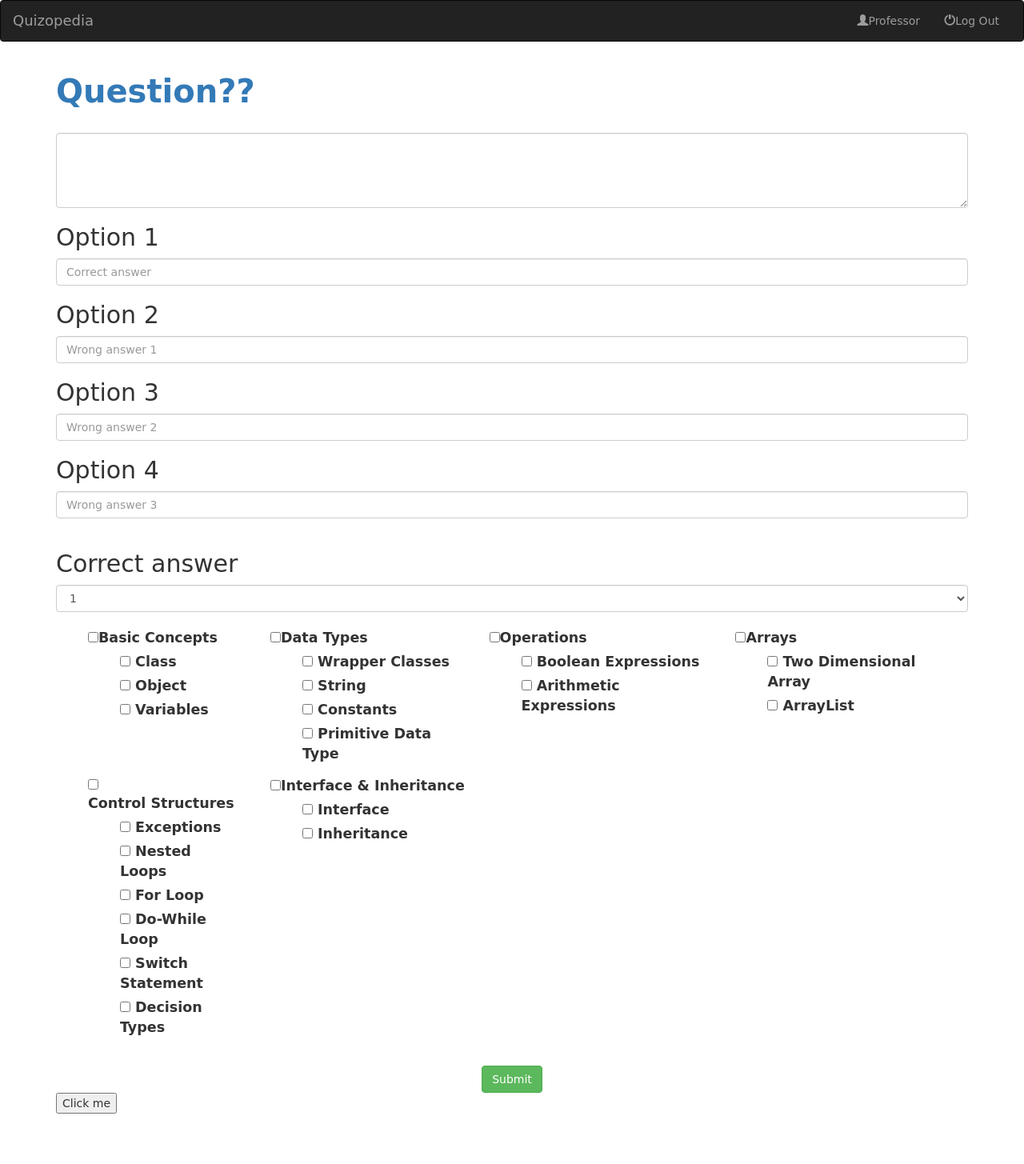
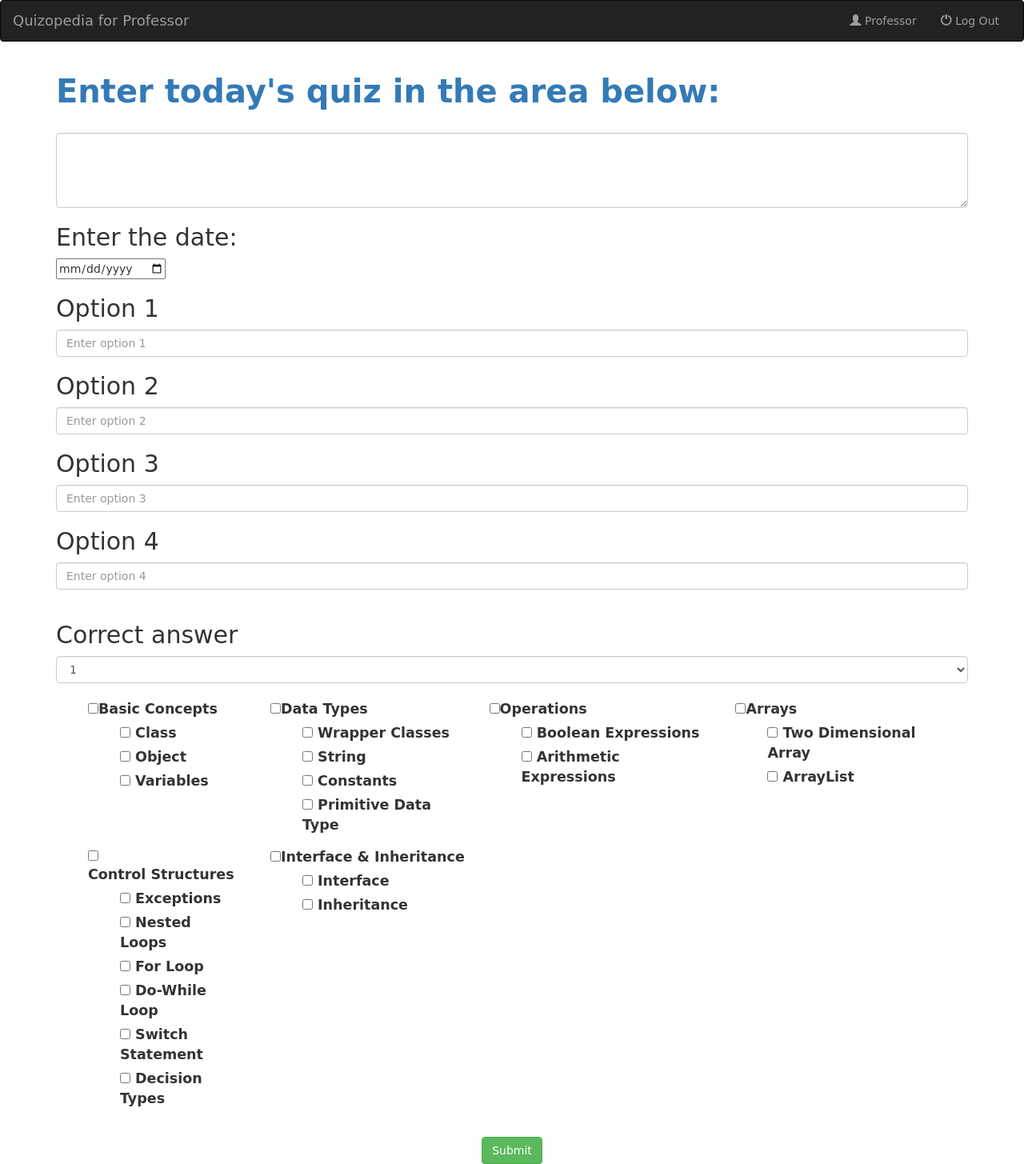
Before and after one commit to hmaskai/Quiz-Of-The-Day, a PHP site: page /staff/homepage_prof.php in a window 1280 px wide. Shown: the whole page at 80% size. Before the commit the page ends 1392 px from the top, so only its background shows below. Run offline with PHP 8.4, Linux system fonts and the light colour scheme.

Commit message:
Professor changes finalized

```diff
--- a/Quizopedia/public/staff/homepage_prof.php
+++ b/Quizopedia/public/staff/homepage_prof.php
@@ -42,15 +42,15 @@ function createTag(text) {
 			<span class="icon-bar"></span>
 		</button>
 		<div class="navbar-header">
-		  <a class="navbar-brand" href="#">Quizopedia</a>
+		  <a class="navbar-brand" href="#">Quizopedia for Professor</a>
 		</div>
 
 		<!-- Collect the nav links, forms, and other content for toggling -->
 		<div class="collapse navbar-collapse" id="myNavbar">
 
 		  <ul class="nav navbar-nav navbar-right">
-			  <li><a href="#"><span class="glyphicon glyphicon-user"></span>Professor</a></li>
-			  <li><a href="logout.php"><span class="glyphicon glyphicon-off"></span>Log Out</a></li>
+			  <li><a href="#"><span class="glyphicon glyphicon-user"></span> Professor</a></li>
+			  <li><a href="logout.php"><span class="glyphicon glyphicon-off"></span> Log Out</a></li>
 		  </ul>
 		</div><!-- /.navbar-collapse -->
 	  </div><!-- /.container-fluid -->
@@ -59,18 +59,23 @@ function createTag(text) {
 
 <div class= "container">
 <form class="quizsettings" id="editexamquestionformmodel" action="questionDB.php" method="post">
+
+
+
 <fieldset>
-	<h3>Question??</h3>
+	<h3>Enter today's quiz in the area below:</h3>
 	<br>
 	<textarea rows="4" cols="50" name="question" class="form-control">
 	</textarea>
 </fieldset>
+<h2>Enter the date:</h2>
+<input type="date" name="quizDate">
 <fieldset class="createanswers">
 <div class="fieldgroup">
 	<h2>Option 1</h2>
 	<div>
 
-		<input placeholder="Correct answer" id="EditExamQuestionFormModel_answer_1" name="op1" type="text" class="form-control"/>
+		<input placeholder="Enter option 1" id="EditExamQuestionFormModel_answer_1" name="op1" type="text" class="form-control"/>
 
 	</div>
 </div>
@@ -78,7 +83,7 @@ function createTag(text) {
 	<h2>Option 2</h2>
 	<div>
 
-		<input placeholder="Wrong answer 1" id="EditExamQuestionFormModel_answer_2" name="op2" type="text" class="form-control"/>
+		<input placeholder="Enter option 2" id="EditExamQuestionFormModel_answer_2" name="op2" type="text" class="form-control"/>
 
 	</div>
 </div>
@@ -86,7 +91,7 @@ function createTag(text) {
 	<h2>Option 3</h2>
 	<div>
 
-	<input placeholder="Wrong answer 2" id="EditExamQuestionFormModel_answer_3" name="op3" type="text" class="form-control"/>
+	<input placeholder="Enter option 3" id="EditExamQuestionFormModel_answer_3" name="op3" type="text" class="form-control"/>
 
 	</div>
 	</div>
@@ -94,7 +99,7 @@ function createTag(text) {
 <div class="fieldgroup">
 	<h2>Option 4</h2>
 
-	<input placeholder="Wrong answer 3" id="EditExamQuestionFormModel_answer_4" name="op4" type="text" class="form-control"/>
+	<input placeholder="Enter option 4" id="EditExamQuestionFormModel_answer_4" name="op4" type="text" class="form-control"/>
 
 	</div>
 
@@ -130,7 +135,7 @@ function createTag(text) {
 		<li>
 		  <input type="checkbox" name="DataTypes[]" id="option1" value="Data Types"><label for="option1"> Data Types</label>
 		  <ul type="none">
-			<li><label><input type="checkbox" name="DataTypes[]" class="Data_Types" value="Wapper Classes"> Wrapper Classes</label></li>
+			<li><label><input type="checkbox" name="DataTypes[]" class="Data_Types" value="Wrapper Classes"> Wrapper Classes</label></li>
 			<li><label><input type="checkbox" name="DataTypes[]" class="Data_Types" value="String"> String</label></li>
 			<li><label><input type="checkbox" name="DataTypes[]" class="Data_Types" value="Constants"> Constants</label></li>
 			<li><label><input type="checkbox" name="DataTypes[]" class="Data_Types" value="Primitive Data Type"> Primitive Data Type</label></li>
@@ -157,7 +162,7 @@ function createTag(text) {
 	</ul></div>
 	<div style="float:left; width:20%; clear:left; "><ul type="none">
 		<li>
-		  <input type="checkbox" id="option4" name="ControlStructure[]" value="ControlStructures"><label for="option4"> Control Structures</label>
+		  <input type="checkbox" id="option4" name="ControlStructure[]" value="Control Structures"><label for="option4"> Control Structures</label>
 		  <ul type="none">
 			<li><label><input type="checkbox" name="ControlStructure[]" class="Control_Structures" value="Exceptions"> Exceptions</label></li>
 			<li><label><input type="checkbox" name="ControlStructure[]" class="Control_Structures" value="Nested Loops"> Nested Loops</label></li>
@@ -170,7 +175,7 @@ function createTag(text) {
 	</ul></div>
 		<div style="float:left; width:27%; "><ul type="none">
 		<li>
-		  <input type="checkbox" id="option5" name="InterfaceInheritance[]" value="InterfaceInheritances"><label for="option5"> Interface & Inheritance</label>
+		  <input type="checkbox" id="option5" name="InterfaceInheritance[]" value="Interface & Inheritances"><label for="option5"> Interface & Inheritance</label>
 		  <ul type="none">
 			<li><label><input type="checkbox" name="InterfaceInheritance[]" class="Interface_Inheritance" value="Interface"> Interface</label></li>
 			<li><label><input type="checkbox" name="InterfaceInheritance[]" class="Interface_Inheritance" value="Inheritance"> Inheritance</label></li>
@@ -381,12 +386,7 @@ function createTag(text) {
 
 	</div>
 </div>
-<button onclick="myButton()">Click me</button>
-<script>
-function myButton()
-{
-window.location="http://www.siteforinfotech.com";
-}
+
 </script>
 </form>
 
```
Also changed, not shown: Quizopedia/public/staff/questionDB.php (+34 -38 lines).
